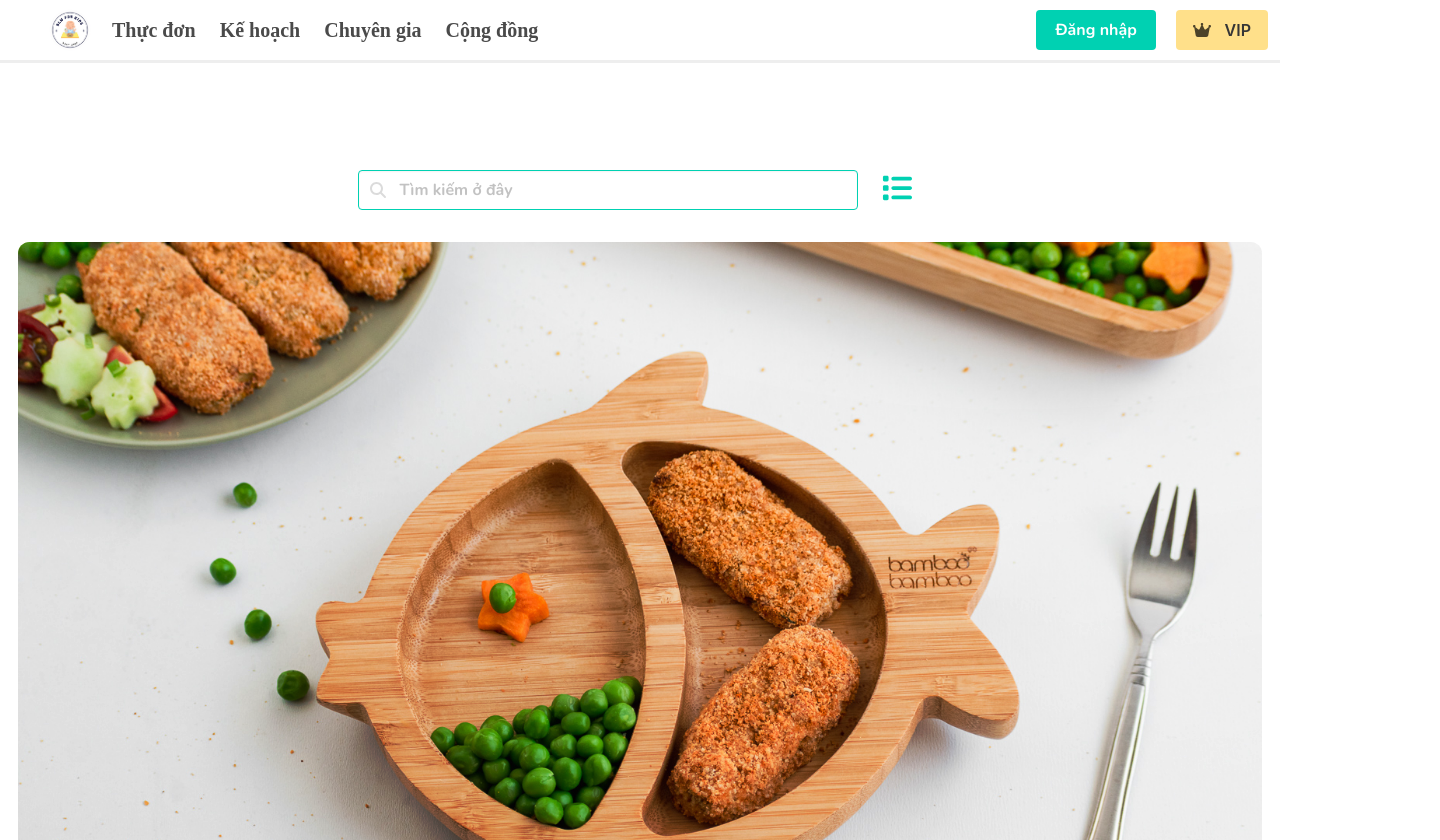
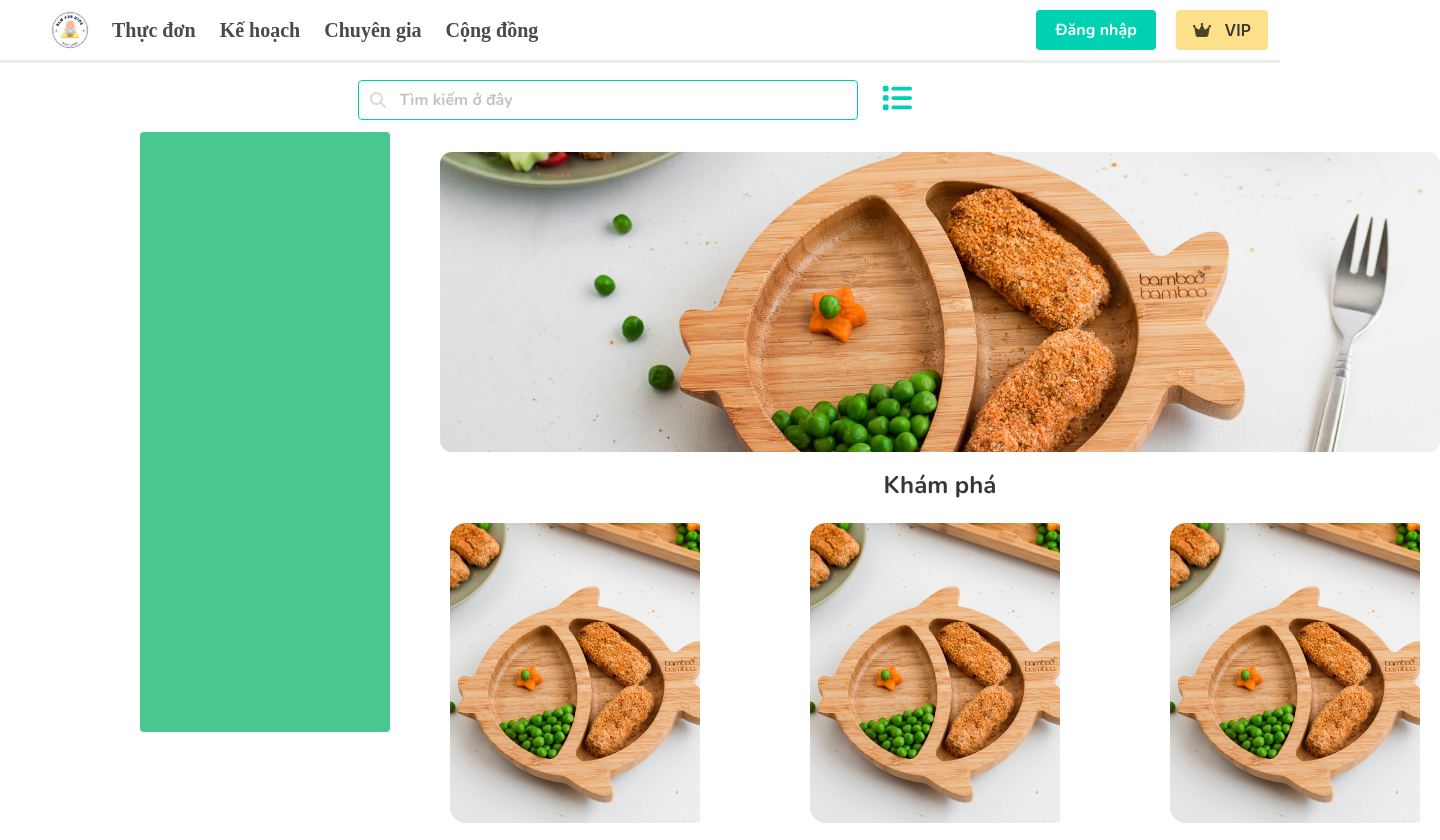
Before and after one commit to DaoAnhTu2105/EXE201_BLW_FE_WEB, a React (Create React App) app: page / in a window 1280 px wide. Shown: the top 840 px of the page, 1440 px wide, since content can reach past the window. Built offline with nearby package versions, Linux system fonts and the light colour scheme; a web font is replaced by a local one.

Commit message:
update layout home page and swiper recipe

```diff
--- a/src/components/LayoutNavSearchFooter/index.js
+++ b/src/components/LayoutNavSearchFooter/index.js
@@ -7,7 +7,7 @@ const LayoutNavSearchFooter = ({ children }) => {
   return (
     <>
       <Navbar />
-      <div style={{ paddingTop: 140 }}>
+      <div style={{ paddingTop: 50 }}>
         <Filter />
         <div>{children}</div>
       </div>
--- a/src/components/LayoutWithoutSearch/index.js
+++ b/src/components/LayoutWithoutSearch/index.js
@@ -6,7 +6,7 @@ const LayoutWithoutSearch = ({ children }) => {
   return (
     <>
       <Navbar />
-      <div style={{ paddingTop: 130 }}>
+      <div style={{ paddingTop: 80 }}>
         <div>{children}</div>
       </div>
       <Footer />
--- a/src/pages/Home/home.css
+++ b/src/pages/Home/home.css
@@ -6,8 +6,24 @@
   }
 
   .grid-item {
-    width: 300px;
+    width: 290px;
     background-color: rgba(255, 255, 255, 0.8);
     border: none;
     cursor: pointer;
   }
+
+  .home-container{
+  display: grid;
+  grid-template-columns: 300px 1fr;
+  padding-left: 140px;
+  }
+
+  .home-sidebar .sidebar-content{
+    width: 250px;
+    position: -webkit-sticky;
+    position: sticky;
+    top: 0;
+    z-index: 900;
+    height: 600px;
+    overflow-y: auto;
+  }
--- a/src/pages/Home/home.scss
+++ b/src/pages/Home/home.scss
@@ -1,15 +1,11 @@
 #intro-card-welcome {
   --transition-duration: 700ms;
-
   color: white;
   position: relative;
   border-radius: 0.6em;
   text-align: center;
   overflow: hidden;
   font-size: 120%;
-  height: 700px;
-  max-width: 1400px;
-  aspect-ratio: 16/9;
   box-shadow: var(--shadow-lg), var(--shadow-lg), var(--shadow-lg);
   transition: transform var(--transition-duration);
 
@@ -35,8 +31,8 @@
 }
 
 #intro-card-welcome img {
-  height: 100%;
-  width: 100%;
+  height: 300px;
+  width: 1000px;
   transition: transform var(--transition-duration);
   object-fit: cover;
   object-position: center;
@@ -49,12 +45,6 @@
   left: 50%;
   transform: translate(-50%, -50%);
   text-align: left;
-  transition: transform var(--transition-duration) var(--ease-in-out);
-
-  > * {
-    position: relative;
-    will-change: transform;
-  }
 }
 
 .content-welcome h1{
@@ -66,64 +56,9 @@
   color: inherit;
   margin: 0;
 }
-
-.infos {
-  font-size: 0.8em;
-  font-weight: bold;
-  color: #eee;
-  display: flex;
-  gap: 0.35em;
-  align-items: flex-end;
-
-  span {
-    line-height: 1;
-  }
-}
-
-.synopsis {
-  font-size: 0.8em;
-  line-height: 1.4;
-  margin-block: 0.75em;
-  transition-delay: calc(var(--transition-duration) / 8);
-  transition-property: opacity, transform;
-  transition-duration: calc(var(--transition-duration) / 2);
-}
-
-.icons {
-  display: flex;
-  gap: 0.5em;
-
-  svg {
-    height: 1.2em;
-    width: auto;
-    transition-property: opacity, transform;
-    transition-duration: calc(var(--transition-duration) / 2);
-    transition-delay: 0s;
-  }
-}
-
 #intro-card-welcome:hover {
-  transform: scale(1.03);
-
   img {
-    transform: scale(1.03);
-  }
-
-  .synopsis {
-    transition-duration: var(--transition-duration);
-    transition-delay: calc(var(--transition-duration) / 3);
-  }
-
-  .icons svg {
-    &:nth-child(1) {
-      transition-delay: calc(var(--transition-duration) / 1.8);
-    }
-    &:nth-child(2) {
-      transition-delay: calc(var(--transition-duration) / 1.6);
-    }
-    &:nth-child(3) {
-      transition-delay: calc(var(--transition-duration) / 1.4);
-    }
+    transform: scale(1.05);
   }
 }
 
@@ -144,13 +79,15 @@
 
 .home-explore-container {
   display: grid;
-  grid-template-columns: repeat(auto-fill, minmax(250px, 1fr));
+  grid-template-columns: repeat(3, 1fr);
   margin-bottom: 20px;
-  gap: 3rem;
+  gap: 100px;
+
 }
 
 
 .home-explore {
+  width: 260px;
   display: grid;
   border-radius: 1rem;
   overflow: hidden;
@@ -161,19 +98,6 @@
   transition: .4s;
 }
 
-.home-explore:nth-child(1) {
-  grid-column-start: 2; /* Bắt đầu từ cột 2 */
-  grid-column-end: 3; /* Kết thúc ở cột 3 */
-}
-.home-explore:nth-child(2) {
-  grid-column-start: 3; /* Bắt đầu từ cột 2 */
-  grid-column-end: 4; /* Kết thúc ở cột 3 */
-}
-
-.home-explore:nth-child(3) {
-  grid-column-start: 4; /* Bắt đầu từ cột 4 */
-  grid-column-end: 5; /* Kết thúc ở cột 5 */
-}
 
 .home-explore .home-explore-title {
   display: grid;
@@ -190,7 +114,6 @@
     linear-gradient(#000 0 0);
   -webkit-mask-composite: xor;
   -webkit-mask-clip: text, padding-box;
-  margin: -1px;
 }
 .home-explore:hover .home-explore-title{
   --_i: 0%;
--- a/src/pages/Home/index.js
+++ b/src/pages/Home/index.js
@@ -10,7 +10,14 @@ import home1 from "../../image/home1.png";
 
 const Home = () => {
   return (
-    <>
+    <div className="home-container">
+      <div className="home-sidebar">
+        <article
+          className="tile is-child notification is-success sidebar-content"
+          style={{ height: 600 }}
+        ></article>
+      </div>
+      <div className="home-main-content">
         <div style={{ marginBottom: "30px", marginTop: 20 }}>
           <div
             style={{
@@ -31,13 +38,23 @@ const Home = () => {
           <h4 className="title is-4" style={{ textAlign: "center" }}>
             Khám phá
           </h4>
-
+          <div
+            style={{
+              display: "flex",
+              justifyContent: "center",
+              alignItems: "center",
+            }}
+          >
             <div className="home-explore-container">
               <figure className="home-explore">
                 <img
                   src={home1}
                   alt="Mountains"
-              style={{ width: "250px", height: "300px", objectFit: "cover" }}
+                  style={{
+                    width: "250px",
+                    height: "300px",
+                    objectFit: "cover",
+                  }}
                 />
                 <figcaption className="home-explore-title">Thực đơn</figcaption>
               </figure>
@@ -45,7 +62,11 @@ const Home = () => {
                 <img
                   src={home1}
                   alt="Mountains"
-              style={{ width: "250px", height: "300px", objectFit: "cover" }}
+                  style={{
+                    width: "250px",
+                    height: "300px",
+                    objectFit: "cover",
+                  }}
                 />
                 <figcaption className="home-explore-title">Kế hoạch</figcaption>
               </figure>
@@ -53,10 +74,17 @@ const Home = () => {
                 <img
                   src={home1}
                   alt="Mountains"
-              style={{ width: "250px", height: "300px", objectFit: "cover" }}
+                  style={{
+                    width: "250px",
+                    height: "300px",
+                    objectFit: "cover",
+                  }}
                 />
-            <figcaption className="home-explore-title">Chuyên gia</figcaption>
+                <figcaption className="home-explore-title">
+                  Chuyên gia
+                </figcaption>
               </figure>
+            </div>
           </div>
 
           <h4 className="title is-4" style={{ textAlign: "center" }}>
@@ -143,7 +171,10 @@ const Home = () => {
                             &nbsp; &nbsp;
                             <span style={{ color: "black" }}>4.5/5</span>
                           </div>
-                        <p className="subtitle is-6" style={{ marginTop: 10 }}>
+                          <p
+                            className="subtitle is-6"
+                            style={{ marginTop: 10 }}
+                          >
                             <button className="button is-primary is-light is-small is-0-mobile mb-2">
                               Cá
                             </button>
@@ -247,7 +278,10 @@ const Home = () => {
                             &nbsp; &nbsp;
                             <span style={{ color: "black" }}>4.5/5</span>
                           </div>
-                        <p className="subtitle is-6" style={{ marginTop: 10 }}>
+                          <p
+                            className="subtitle is-6"
+                            style={{ marginTop: 10 }}
+                          >
                             <button className="button is-primary is-light is-small is-0-mobile mb-2">
                               Cá
                             </button>
@@ -351,7 +385,10 @@ const Home = () => {
                             &nbsp; &nbsp;
                             <span style={{ color: "black" }}>4.5/5</span>
                           </div>
-                        <p className="subtitle is-6" style={{ marginTop: 10 }}>
+                          <p
+                            className="subtitle is-6"
+                            style={{ marginTop: 10 }}
+                          >
                             <button className="button is-primary is-light is-small is-0-mobile mb-2">
                               Cá
                             </button>
@@ -448,7 +485,9 @@ const Home = () => {
                               </button>
                             </Link>
                           </p>
-                        <div style={{ display: "flex", alignItems: "center" }}>
+                          <div
+                            style={{ display: "flex", alignItems: "center" }}
+                          >
                             <Rating
                               name="half-rating-read"
                               defaultValue={4.5}
@@ -462,7 +501,10 @@ const Home = () => {
                           <div style={{ marginTop: 5 }}>
                             <p>Ngày cập nhật: 10/9/2023</p>
                           </div>
-                        <p className="subtitle is-6" style={{ marginTop: 10 }}>
+                          <p
+                            className="subtitle is-6"
+                            style={{ marginTop: 10 }}
+                          >
                             <button className="button is-primary is-light is-small is-0-mobile mb-2">
                               Cá
                             </button>
@@ -494,7 +536,10 @@ const Home = () => {
                 </Link>
               </div>
               <div className="grid-item">
-              <div className="card" style={{ width: "290px", height: "370px" }}>
+                <div
+                  className="card"
+                  style={{ width: "290px", height: "370px" }}
+                >
                   <div className="card-image">
                     <figure className="image is-3by2">
                       <img src={recipe} alt="Placeholder" />
@@ -578,7 +623,10 @@ const Home = () => {
                 </div>
               </div>
               <div className="grid-item">
-              <div className="card" style={{ width: "290px", height: "370px" }}>
+                <div
+                  className="card"
+                  style={{ width: "290px", height: "370px" }}
+                >
                   <div className="card-image">
                     <figure className="image is-3by2">
                       <img src={recipe} alt="Placeholder" />
@@ -662,7 +710,10 @@ const Home = () => {
                 </div>
               </div>
               <div className="grid-item">
-              <div className="card" style={{ width: "290px", height: "370px" }}>
+                <div
+                  className="card"
+                  style={{ width: "290px", height: "370px" }}
+                >
                   <div className="card-image">
                     <figure className="image is-3by2">
                       <img src={recipe} alt="Placeholder" />
@@ -746,7 +797,10 @@ const Home = () => {
                 </div>
               </div>
               <div className="grid-item">
-              <div className="card" style={{ width: "290px", height: "370px" }}>
+                <div
+                  className="card"
+                  style={{ width: "290px", height: "370px" }}
+                >
                   <div className="card-image">
                     <figure className="image is-3by2">
                       <img src={recipe} alt="Placeholder" />
@@ -830,7 +884,10 @@ const Home = () => {
                 </div>
               </div>
               <div className="grid-item">
-              <div className="card" style={{ width: "290px", height: "370px" }}>
+                <div
+                  className="card"
+                  style={{ width: "290px", height: "370px" }}
+                >
                   <div className="card-image">
                     <figure className="image is-3by2">
                       <img src={recipe} alt="Placeholder" />
@@ -921,7 +978,8 @@ const Home = () => {
             Xem tất cả
           </Link>
         </div>
-    </>
+      </div>
+    </div>
   );
 };
 
--- a/src/pages/ListExpert/index.css
+++ b/src/pages/ListExpert/index.css
@@ -2,6 +2,6 @@
     display: grid;
     gap: 50px;
     width: 100%;
-    grid-template-columns: repeat(auto-fill, minmax(460px, 1fr));
+    grid-template-columns: repeat(2, 1fr);
     padding: 10px;
 }
--- a/src/pages/Recipe/index.js
+++ b/src/pages/Recipe/index.js
@@ -37,7 +37,7 @@ const Recipe = () => {
             navigation={true}
             modules={[Autoplay, Pagination, Navigation]}
             className="mySwiper"
-            style={{ width: "1200px", height: "600px" }}
+            style={{ width: "1000px", height: "300px" }}
           >
             <SwiperSlide>
               <img src={carrot} alt="" />
--- a/src/routers/index.js
+++ b/src/routers/index.js
@@ -43,13 +43,13 @@ export const publicRouters = [
     path: "/recipe",
     name: "recipe",
     component: Recipe,
-    layout: LayoutNavSearchFooter,
+    layout: LayoutWithoutSearch,
   },
   {
     path: "/plan",
     name: "plan",
     component: Plan,
-    layout: LayoutNavSearchFooter,
+    layout: LayoutWithoutSearch,
   },
   {
     path: "/recipeDetail",
```
Also changed, not shown: src/pages/ListExpert/index.js (+58 -48 lines). Lines whose indentation alone changed are shown as unchanged.
